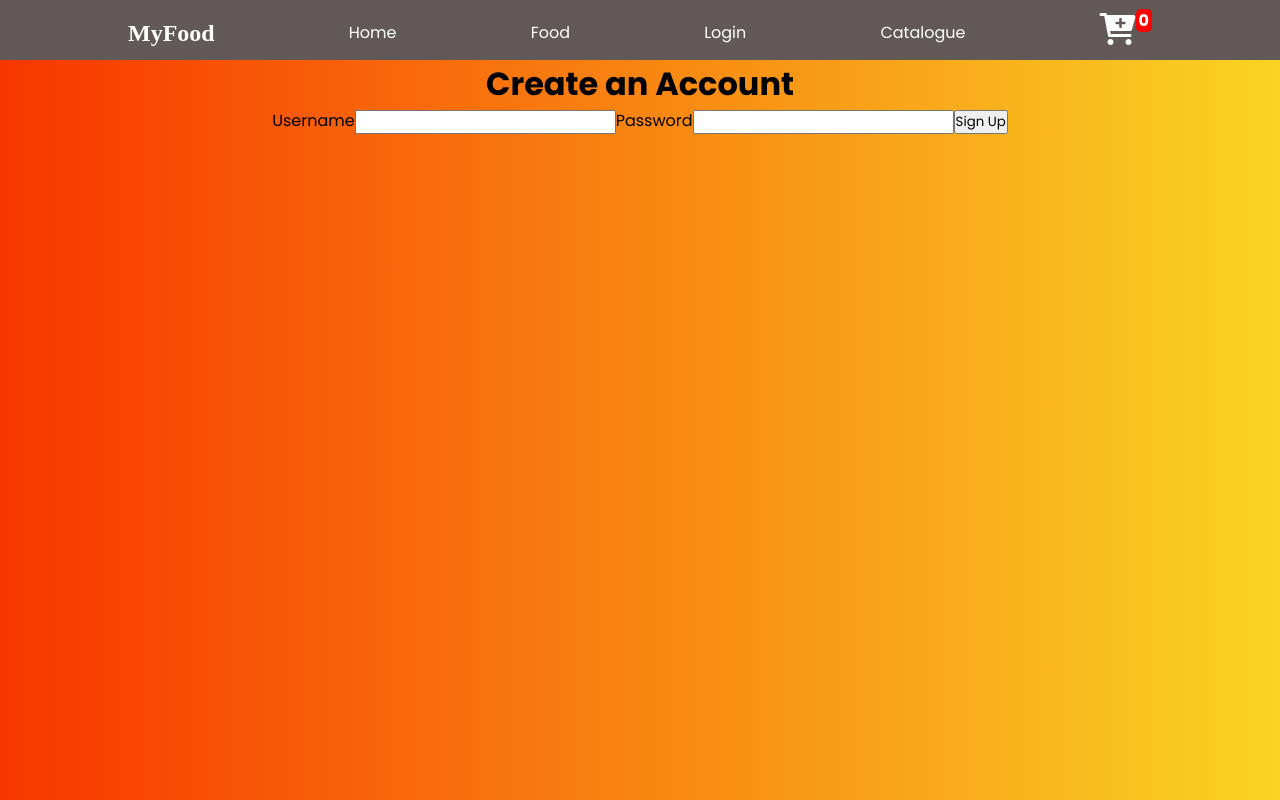
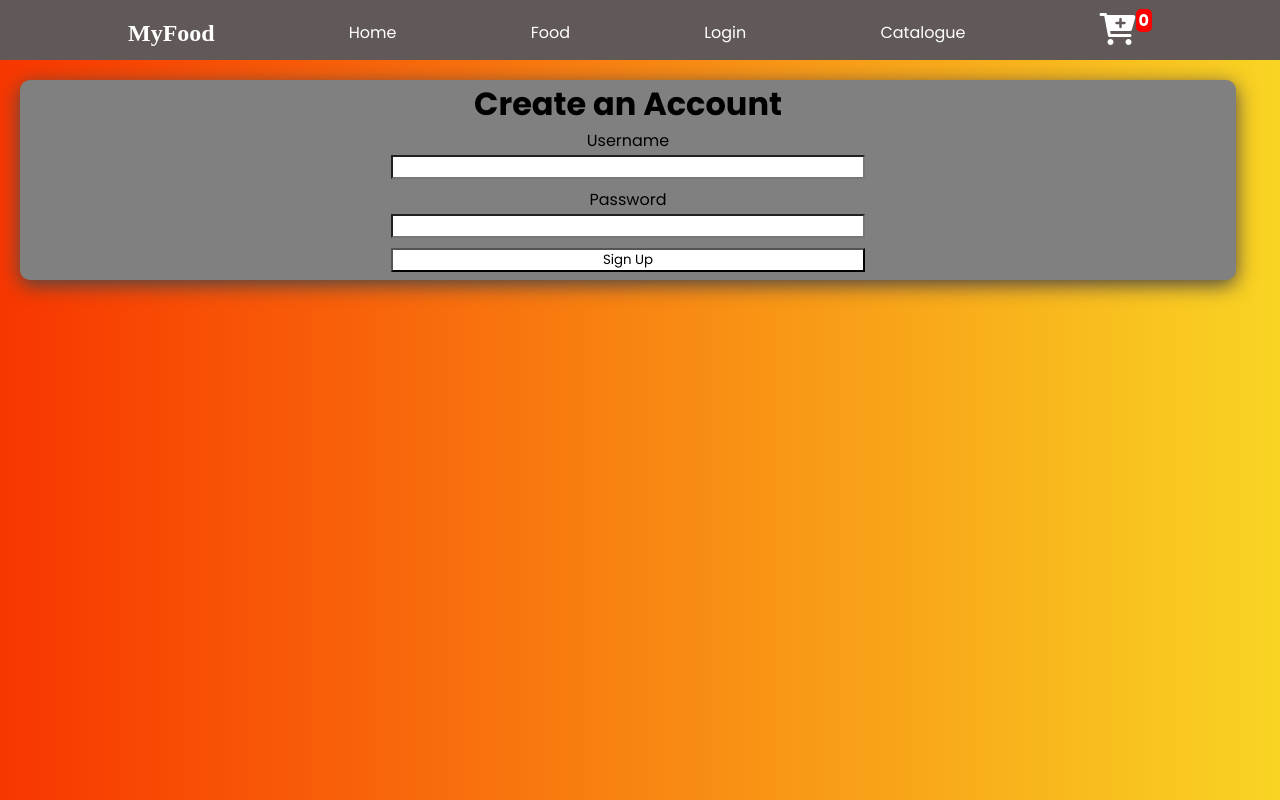
Before and after one commit to Koskei57/Food-App, a React (Create React App) app: page /login in a window 1280 px wide. Built offline with nearby package versions, Linux system fonts and the light colour scheme; some icons are missing.

Commit message:
Style login page and catalogue , added a button

```diff
--- a/src/components/FoodListForm.js
+++ b/src/components/FoodListForm.js
@@ -1,4 +1,5 @@
 import React, { useState } from "react";
+import { Button } from "react-scroll";
 
 function Food(){
     const[strCategory,setName] = useState("");
@@ -42,7 +43,7 @@ function Food(){
             <div className="form-group">
             <input type="text" placeholder="Enter price" className = "price" value={price} onChange={handlePrice} />
             <br/>
-            <input type="submit" value="Add product" className="btn" />
+            <button type="submit" value="Add " className="btn" >SUBMIT</button>
             </div>
         </form>
     )
--- a/src/components/Login.js
+++ b/src/components/Login.js
@@ -23,16 +23,17 @@ const Login = () => {
   return (
       <div className='login'>
           <form onSubmit={handleSubmit}>
+              <div className='log'>
               <h1>Create an Account</h1>
-              <label htmlFor='username'>Username</label>
-              <input type="text" id="username" value={formData.username} onChange={handleChange} />
+              <label htmlFor='username'>Username</label><br/>
+              <input type="text" id="username" required value={formData.username} onChange={handleChange} /><br/>
 
-              <label htmlFor='password'>Password</label>
-              <input type="text" id="password" value={formData.password} onChange={handleChange} />
+              <label htmlFor='password'>Password</label><br/>
+              <input type="text" id="password" required value={formData.password} onChange={handleChange} /><br/>
 
               <input type="submit" value="Sign Up" />
 
-
+          </div>
           </form>
 
       </div>
--- a/src/components/css/Login.css
+++ b/src/components/css/Login.css
@@ -1,3 +1,23 @@
 .login{
-align-items: center;
+border-radius: 10px;
+box-shadow: 0px 5px 20px rgb(75, 71, 71);
+margin: 20px;
+background: gray;
+width: 95%;
+
 }
+form {
+    margin: 1rem;
+    display: flex;
+    flex-direction: column;
+}
+
+input, select {
+    width: 40%;
+    margin-bottom: 0.5rem;
+background-color:white;
+}
+
+input[type="checkbox"] {
+    width: auto;
+}
```
